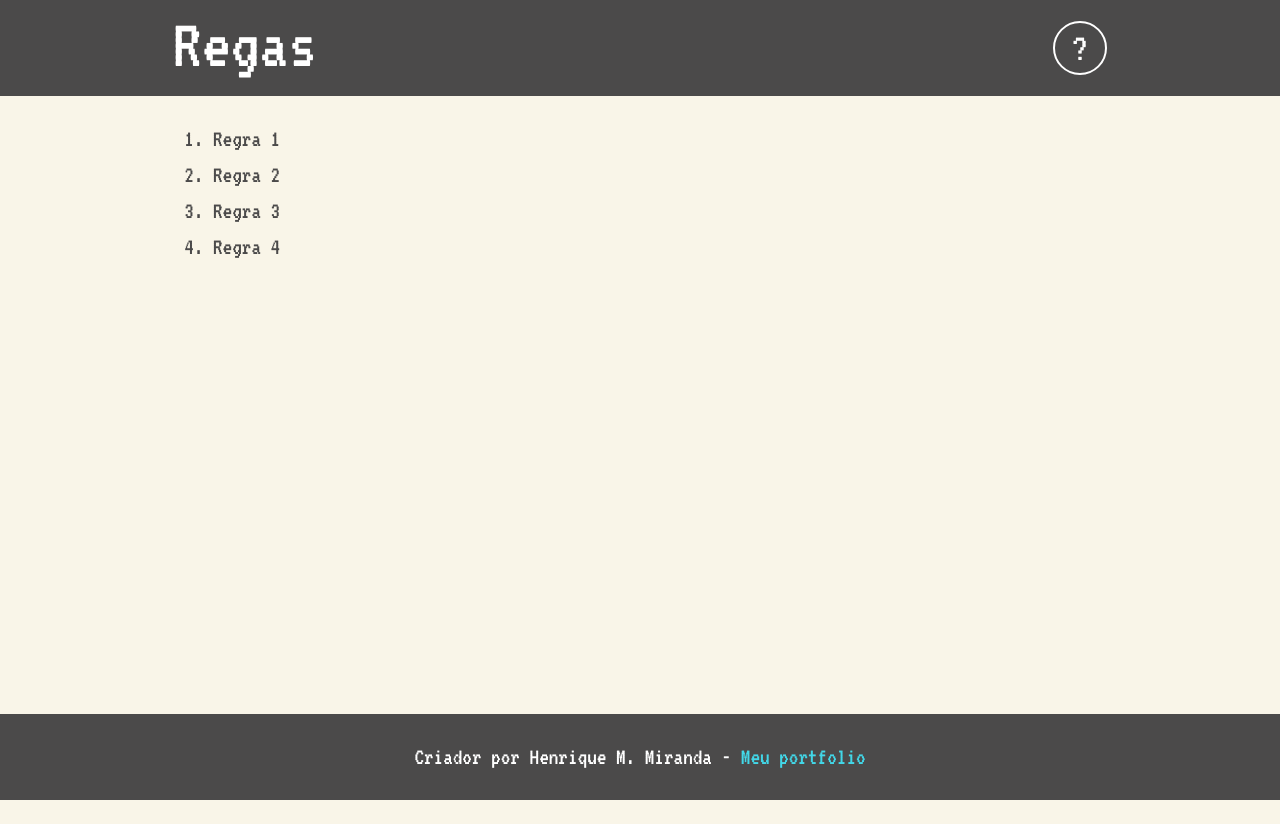
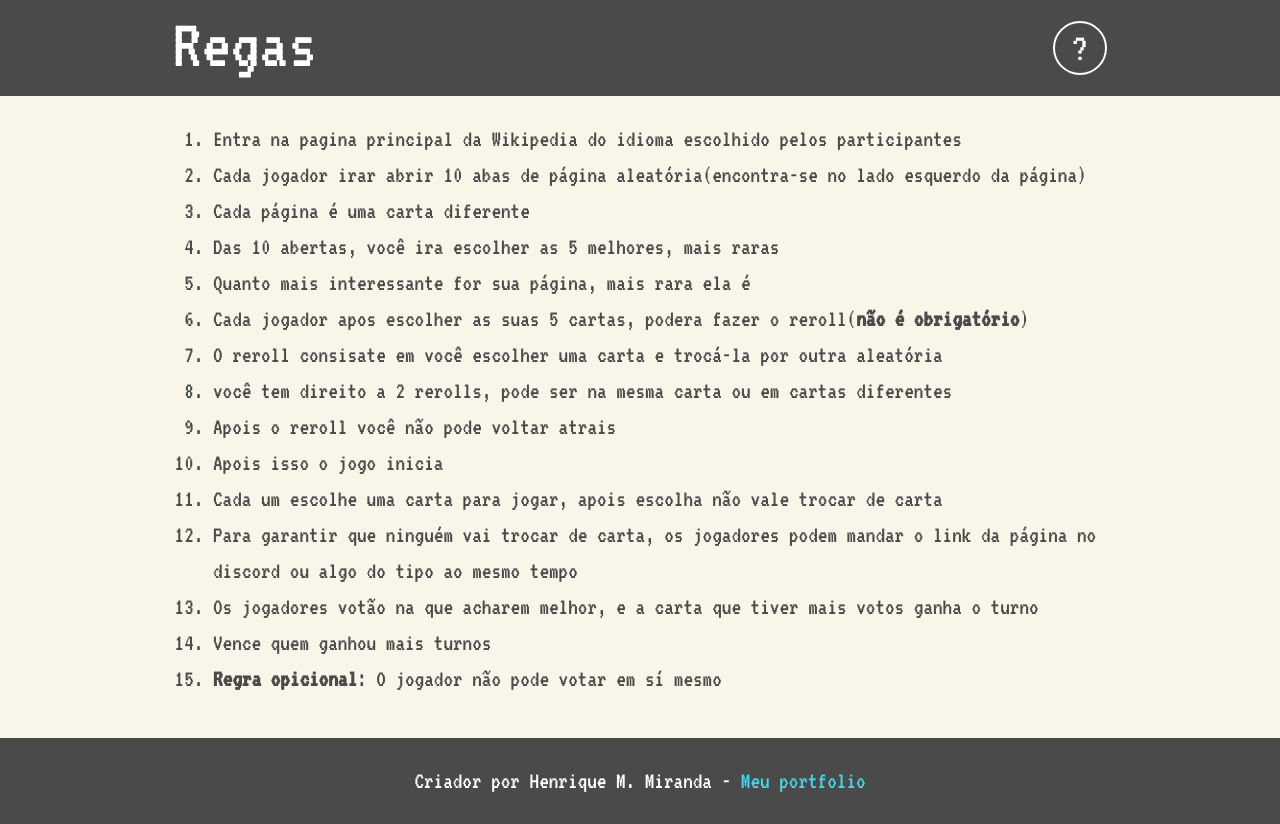
Before and after one commit to henriquepw/wiki-o, a React (Create React App) app: page / in a window 1280 px wide. Before the commit the page ends 800 px from the top, so only its background shows below. Built offline with nearby package versions, Linux system fonts and the light colour scheme.

Commit message:
added rules

```diff
--- a/src/Components/ModalComponent/ModalComponent.js
+++ b/src/Components/ModalComponent/ModalComponent.js
@@ -2,6 +2,7 @@
 import React from 'react';
 import { Modal } from 'react-bootstrap';
 import { Header, Title, Body } from 'react-bootstrap/Modal';
+import { A } from './ModalComponent.style';
 
 type ModalProps = {
 	onHide: boolean
@@ -18,7 +19,41 @@ export default (props: ModalProps) => (
 			<Title id='contained-modal-title-vcenter'>Sobre</Title>
 		</Header>
 		<Body>
-			<p>Em construção :)</p>
+			<p>
+				Jogo criador por:{' '}
+				<A
+					href='https://www.facebook.com/gaming/LJoga2'
+					target='_blank'
+					rel='noopener noreferrer'
+				>
+					Ljoga
+				</A>
+				,
+				<A
+					href='https://www.facebook.com/gaming/feeeelps/'
+					target='_blank'
+					rel='noopener noreferrer'
+				>
+					Felps
+				</A>
+				,
+				<A
+					href='https://www.twitch.tv/cellbit'
+					target='_blank'
+					rel='noopener noreferrer'
+				>
+					Cellbit
+				</A>{' '}
+				e{' '}
+				<A
+					href='https://www.facebook.com/gaming/gabicattuzzo'
+					target='_blank'
+					rel='noopener noreferrer'
+				>
+					Gabi
+				</A>
+			</p>
+			<p>Site em construção :)</p>
 		</Body>
 	</Modal>
 );
--- /dev/null
+++ b/src/Components/ModalComponent/ModalComponent.style.js
@@ -0,0 +1,8 @@
+import styled from 'styled-components';
+import { hoverTextColor } from '../../styles/colors';
+
+const A = styled.a`
+	color: ${hoverTextColor};
+`;
+
+export { A };
--- a/src/pages/App/App.js
+++ b/src/pages/App/App.js
@@ -30,10 +30,55 @@ class App extends Component {
 				</Header>
 				<Section>
 					<ol>
-						<li>Regra 1</li>
-						<li>Regra 2</li>
-						<li>Regra 3</li>
-						<li>Regra 4</li>
+						<li>
+							Entra na pagina principal da Wikipedia do idioma
+							escolhido pelos participantes
+						</li>
+						<li>
+							Cada jogador irar abrir 10 abas de página
+							aleatória(encontra-se no lado esquerdo da página)
+						</li>
+						<li>Cada página é uma carta diferente</li>
+						<li>
+							Das 10 abertas, você ira escolher as 5 melhores,
+							mais raras
+						</li>
+						<li>
+							Quanto mais interessante for sua página, mais rara
+							ela é
+						</li>
+						<li>
+							Cada jogador apos escolher as suas 5 cartas, podera
+							fazer o reroll(<b>não é obrigatório</b>)
+						</li>
+						<li>
+							O reroll consisate em você escolher uma carta e
+							trocá-la por outra aleatória
+						</li>
+						<li>
+							você tem direito a 2 rerolls, pode ser na mesma
+							carta ou em cartas diferentes
+						</li>
+						<li>Apois o reroll você não pode voltar atrais</li>
+						<li>Apois isso o jogo inicia</li>
+						<li>
+							Cada um escolhe uma carta para jogar, apois escolha
+							não vale trocar de carta
+						</li>
+						<li>
+							Para garantir que ninguém vai trocar de carta, os
+							jogadores podem mandar o link da página no discord
+							ou algo do tipo ao mesmo tempo
+						</li>
+						<li>
+							Os jogadores votão na que acharem melhor, e a carta
+							que tiver mais votos ganha o turno
+						</li>
+						<li> Vence quem ganhou mais turnos</li>
+						<li>
+							<b>Regra opicional</b>: O jogador não pode votar em
+							sí mesmo
+						</li>
 					</ol>
 				</Section>
 				<Footer>
--- a/src/pages/App/App.style.js
+++ b/src/pages/App/App.style.js
@@ -3,7 +3,6 @@ import {
 	background,
 	primaryColor,
 	primaryTextColor,
-	secondaryTextColor,
 	hoverTextColor
 } from '../../styles/colors';
 
@@ -37,8 +36,12 @@ const Header = styled.header`
 
 const Section = styled.section`
 	padding: 25px;
-	min-width: 984px;
+	max-width: 984px;
 	flex: 1;
+
+	a {
+		color: ${hoverTextColor};
+	}
 `;
 
 const Footer = styled.footer`
@@ -52,7 +55,7 @@ const Footer = styled.footer`
 
 	h2 {
 		margin: auto;
-		min-width: 984px;
+		max-width: 984px;
 		font-size: 1em;
 		text-align: center;
 		color: ${primaryTextColor};
@@ -92,6 +95,13 @@ const Bar = styled.div`
 	display: flex;
 	align-items: center;
 	justify-content: space-between;
+
+	h1 {
+		flex: 1;
+		&:hover {
+			cursor: context-menu;
+		}
+	}
 `;
 
 export { Container, Header, Section, Footer, Button, Bar };
```
